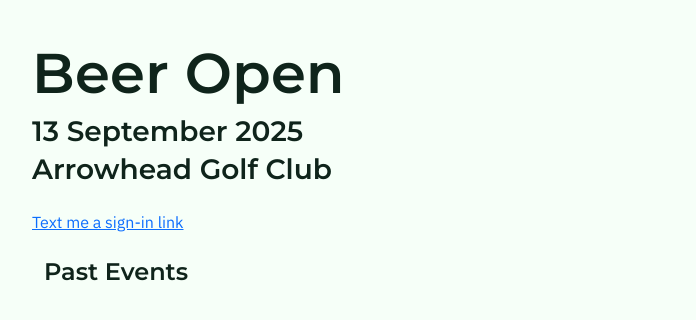
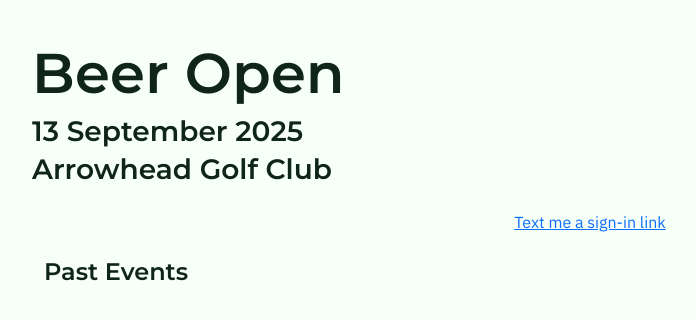
Before and after one commit to ChrisP11/beeropen-share, a Django app: page / in a window 1280 px wide. Shown: the part 57-377 px from the top of the page, without its empty margins (50-746 px from the left). Run offline with Django 4.2, Linux system fonts and the light colour scheme; data that the repository does not hold is empty; some libraries are stand-ins or nearby versions.

Commit message:
working on magic link v4, done?

```diff
--- a/outing/views.py
+++ b/outing/views.py
@@ -862,6 +862,7 @@ def magic_login_view(request, token_id: int, raw: str):
     tok.used_at = now()
     tok.save(update_fields=["used_at"])
     login(request, tok.user)
+    request.session.set_expiry(60 * 60 * 24)  # 24 hours
     messages.success(request, "You’re signed in.")
     return redirect("dashboard")
 
--- a/templates/outing/dashboard.html
+++ b/templates/outing/dashboard.html
@@ -3,8 +3,7 @@
 {% block content %}
 <h2>Beer Open</h2>
 <p class="text-muted">Event date: {{ event_date }}</p>
-<br>
-<a href="{% url 'magic_request' %}">Text me a sign-in link</a>
+<!-- <a href="{% url 'magic_request' %}">Text me a sign-in link</a> -->
 <br>
 
 {% if messages %}
--- a/templates/outing/home_public.html
+++ b/templates/outing/home_public.html
@@ -6,7 +6,7 @@
   <h1 class="display-4">Beer Open</h1>
   <h3 class="mb-1">13 September 2025</h3>
   <h3 class="mb-4">Arrowhead Golf Club</h3>
-  <a href="{% url 'magic_request' %}">Text me a sign-in link</a>
+  <div class="d-flex align-items-center justify-content-center h-100"><a href="{% url 'magic_request' %}">Text me a sign-in link</a></div>
 
   {% if user.is_authenticated %}
     <!-- <p><a class="btn btn-primary" href="{% url 'dashboard' %}">Go to Dashboard</a></p> -->
--- a/templates/outing/stats.html
+++ b/templates/outing/stats.html
@@ -5,7 +5,7 @@
 {% block content %}
 <div class="container" style="max-width: 1100px;">
   <h1>Stats</h1>
-  <p class="text-muted">Archive champions and swag by year.</p>
+  <p class="text-muted">Champions and swag by event and year.</p>
 
   <div class="table-responsive">
     <table class="table table-striped table-sm align-middle">
```
